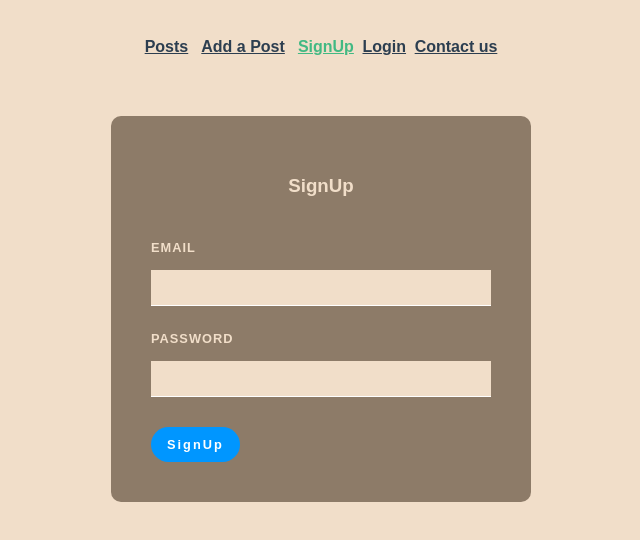
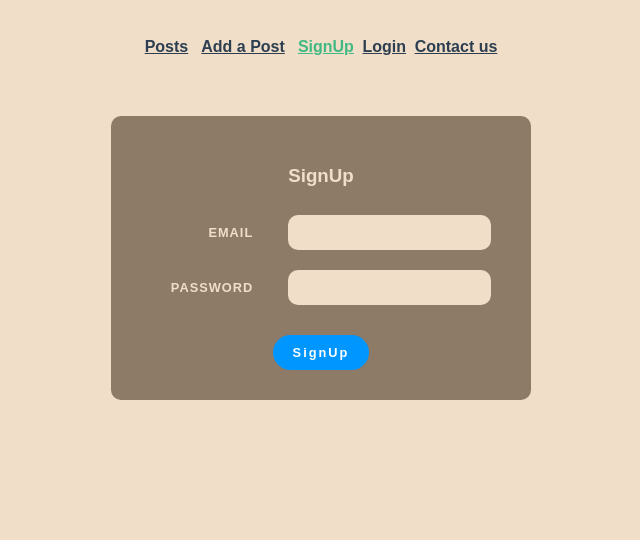
Before and after one commit to JuhanPauklin/WAD-HW4, a Vue app: page /api/signup in a window 1280 px wide. Shown: the top 540 px of the page, without its empty margins (319-959 px from the left). Built offline with nearby package versions, Linux system fonts and the light colour scheme.

Commit message:
Style tweaks, finish sign up

```diff
--- a/src/views/APost.vue
+++ b/src/views/APost.vue
@@ -100,7 +100,6 @@ input {
   width: 100%;
   box-sizing: border-box;
   border: none;
-  border-bottom: 1px solid white;
   color: blue;
   border-radius: 10px;
 }
--- a/src/views/AddPost.vue
+++ b/src/views/AddPost.vue
@@ -82,7 +82,6 @@ input {
   width: 100%;
   box-sizing: border-box;
   border: none;
-  border-bottom: 1px solid white;
   color: blue;
   border-radius: 10px;
 }
--- a/src/views/LogIn.vue
+++ b/src/views/LogIn.vue
@@ -84,15 +84,11 @@ input {
   width: 100%;
   box-sizing: border-box;
   border: none;
-  border-bottom: 1px solid white;
   color: blue;
   border-radius: 10px;
 }
 button {
   background: var(--button-color);
-  border: 0;
-  padding: 10px 20px;
-  margin: 20px 20px 20px 20px;
   color: var(--button-text);
   border-radius: 20px;
   align-items: center;
--- a/src/views/SignUp.vue
+++ b/src/views/SignUp.vue
@@ -1,10 +1,14 @@
 <template>
   <div class="form">
     <h3>SignUp</h3>
-    <label for="email">Email</label>
-    <input type="email" name="email"  required v-model="email">
-    <label for="password">Password</label>
-    <input type="password" name="password" required v-model="password">
+    <div class="container">
+      <label for="email">Email</label>
+      <input type="email" name="email"  required v-model="email">
+    </div>
+    <div class="container">
+      <label for="password">Password</label>
+      <input type="password" name="password" required v-model="password">
+    </div>
     <div v-if="errMsg">{{errMsg}} </div>
     <button @click="SignUp" class="SignUp">SignUp</button>
   </div>
@@ -67,7 +71,7 @@ SignUp() {
   margin: 30px auto;
   background: var(--primary-color);
   text-align: left;
-  padding: 40px;
+  padding: 30px;
   border-radius: 10px;
 }
 h3 {
@@ -77,11 +81,13 @@ h3 {
 label {
   color: var(--secondary-color);
   display: inline-block;
-  margin: 25px 0 15px;
+  margin: auto 35px auto 15px;
   font-size: 0.8em;
   text-transform: uppercase;
   letter-spacing: 1px;
   font-weight: bold;
+  width: 150px;
+  text-align: right;
 }
 input {
   display: block;
@@ -89,23 +95,17 @@ input {
   width: 100%;
   box-sizing: border-box;
   border: none;
-  border-bottom: 1px solid white;
   color: blue;
+  border-radius: 10px;
 }
-button{
-  margin-top: 30px;
-  border-radius: 36px;
+button {
+  margin: auto;
+  margin-top: 20px;
   background: var(--button-color);
+  border: 0;
+  padding: 10px 20px;
   color: var(--button-text);
-  border:0;
-  font-weight: 700;
-  font-size: 0.8em;
-  display: block;
-  padding: 10px 16px;
-  letter-spacing: 2px;
-}
-div {
-  padding: 10px 20px;
-  margin-top: 20px;
+  border-radius: 20px;
+  text-align: center;
 }
 </style>
```
